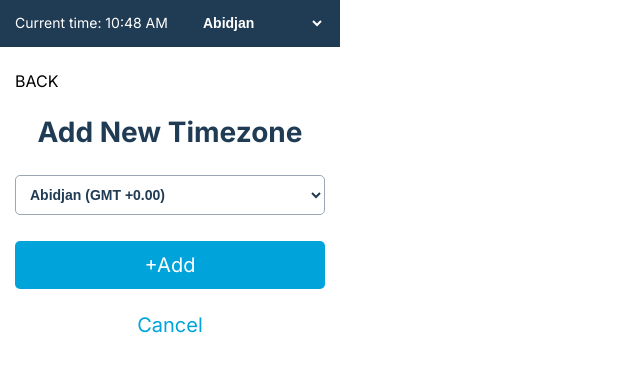
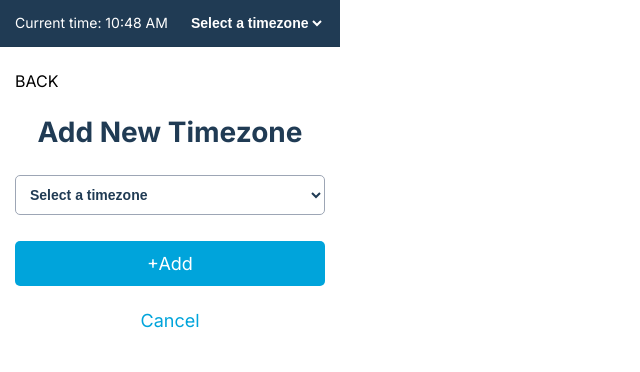
Before and after one commit to dspias/timebees, a React (Create React App) app: page / in a window 1280 px wide. Both pictures are taken after a click on the element "+ Add New Timezone". Shown: the top 372 px of the page, without its empty margins (0-640 px from the left). Built offline with nearby package versions, Linux system fonts and the light colour scheme.

Commit message:
Popup page done

```diff
--- a/src/App.tsx
+++ b/src/App.tsx
@@ -6,22 +6,29 @@ import SavedTimezones from './components/SavedTimezones';
 import TrackAll from './components/TrackAll';
 import shareIcon from './share-feedback.png';
 
-function App() {
+type StorageType = {
+  localtimezone?: string | undefined;
+  timezonelist?: string[] | undefined;
+  isalltrack?: boolean | undefined;
+};
+
+function App({localtimezone, timezonelist, isalltrack}: StorageType) {
   let [viewPage, setViewPage] = useState('main');
+  let [zonelist, setZonelist] = useState(() => timezonelist ? timezonelist : []);
   return (
     <div className="App">
       <div className="fw-md wrapper">
-        <Header />
+        <Header localtimezone={localtimezone}/>
         {viewPage === 'main' ? (
           <>
-            <TrackAll />
+            <TrackAll isalltrack={isalltrack}/>
             <h5
               className="text-blue text-center cursor-pointer fs-xs fw-lg"
               onClick={e => setViewPage('add')}
             >
               + Add New Timezone
             </h5>
-            <SavedTimezones />
+            <SavedTimezones timezonelist={zonelist} />
             <div className="gutter">
               <p className="cursor-pointer flex mb-4">
                 <img src={shareIcon} alt="share Icon" width={18} height={18} />
@@ -32,7 +39,7 @@ function App() {
         ) : (
           <>
             <div className="gutter">
-              <AddTimezone change={setViewPage}/>
+              <AddTimezone change={setViewPage} timezonelist={zonelist} updateList={setZonelist}/>
             </div>
           </>
         )}
--- a/src/components/AddTimezone.tsx
+++ b/src/components/AddTimezone.tsx
@@ -1,22 +1,41 @@
-import React from "react";
+import React, { useState } from "react";
 import SelectDropdown from "./SelectDropdown";
+
 type ChangeFunction = (s: string) => void;
+type updateListFunction = (s: string[]) => void;
+type AddTimezoneType = {
+  change: ChangeFunction;
+  timezonelist: string[];
+  updateList: updateListFunction;
+};
 
-const AddTimezone = ({change}: {change: ChangeFunction}) => {
+const AddTimezone = ({change, timezonelist, updateList}: AddTimezoneType) => {
+  let [timezone, setTimezone] = useState('');
+  const setTimezoneList = (value: string) => {
+    const hasAlready = timezonelist.find((item) => item === value);
+    if (value !== '' && !hasAlready) {
+      timezonelist.push(value);
+      chrome.storage.sync.set({ timezonelist }).then(() => {
+        updateList(timezonelist);
+      });
+    }
+    change('main');
+  };
   return (
     <>
       <p onClick={e => change('main')} className="cursor-pointer my-4">BACK</p>
       <h4 className="fs-xxl text-primary my-2 text-center">Add New Timezone</h4>
       <div className="my-1">
-        <SelectDropdown classes="add-timezone" isFullText={true}/>
+        <SelectDropdown callback={setTimezone} classes="add-timezone" isFullText={true}/>
       </div>
       <div
-        className="mt-2 bg-blue w-full text-center py-2 text-white add-button fs-lg cursor-pointer"
+        className="mt-2 bg-blue w-full text-center py-2 text-white add-button fs-md cursor-pointer"
+        onClick={e => setTimezoneList(timezone)}
       >
         +Add
       </div>
       <div
-        className="mt-2 mb-4 w-full text-center py-2 text-blue add-button fs-lg cursor-pointer"
+        className="mt-2 mb-4 w-full text-center py-2 text-blue add-button fs-md cursor-pointer"
         onClick={e => change('main')}
       >
         Cancel
--- a/src/components/DateTime.tsx
+++ b/src/components/DateTime.tsx
@@ -1,7 +1,12 @@
 import  React, { useState , useEffect } from 'react';
 import dayjs, { Dayjs } from "dayjs";
+import timezone from 'dayjs/plugin/timezone';
+import utc from "dayjs/plugin/utc";
 
-const DateTime = () => {
+dayjs.extend(utc)
+dayjs.extend(timezone)
+
+const DateTime = ({zone}: {zone?: string}) => {
   let [date,setDate] = useState(new Date());
   useEffect(() => {
       let timer = setInterval(()=>setDate(new Date()), 1000 )
@@ -9,12 +14,11 @@ const DateTime = () => {
           clearInterval(timer)
       };
   });
-
   const formatTime = (
     date: string | Date | Dayjs,
     timeFormat?: number | null,
   ) => {
-    return dayjs(date).format(timeFormat === 12 ? "h:mm A" : "HH:mm");
+    return dayjs(date).tz(zone).format(timeFormat === 12 ? "h:mm A" : "HH:mm");
   };
 
   return(
--- a/src/components/Header.tsx
+++ b/src/components/Header.tsx
@@ -1,19 +1,34 @@
-import React from 'react';
+import React, { useState } from 'react';
 import DateTime from './DateTime';
 import SelectDropdown from './SelectDropdown';
+import dayjs, { Dayjs } from "dayjs";
+import timezone from 'dayjs/plugin/timezone';
+import utc from "dayjs/plugin/utc";
 
-const Header = () => {
+dayjs.extend(utc)
+dayjs.extend(timezone)
+
+const Header = ({localtimezone}: {localtimezone: string | undefined}) => {
+
+  let [localzone, setLocalzone] = useState(() => localtimezone ? localtimezone : dayjs.tz.guess());
+  const setLocalTimezone = (value: string) => {
+    chrome.storage.sync.set({ localtimezone: value }).then(() => {
+      dayjs.tz.setDefault(value);
+      setLocalzone(value);
+    });
+  };
+
   return (
     <div className="App-header bg-primary w-full">
       <div className="gutter">
         <div className="flex justify-content-between">
           <div className="text-white fs-xs">
             <p className="fw-md fs-xs">
-              Current time: <DateTime />
+              Current time: <DateTime zone={localzone}/>
             </p>
           </div>
           <div className="text-white fs-xs">
-            <SelectDropdown />
+            <SelectDropdown callback={setLocalTimezone} selectedValue={localzone}/>
           </div>
         </div>
       </div>
--- a/src/components/SavedTimezones.tsx
+++ b/src/components/SavedTimezones.tsx
@@ -45,7 +45,7 @@ const Timezone = ({timezone}: {timezone: TimezoneType}) => {
             {truncate(timezone.countryName)}
           </p>
           <h4 className="fs-lg fw-xxl my-0 text-primary">
-            <DateTime />
+            <DateTime zone={timezone.zoneName} />
           </h4>
           <p className="mb-0 fs-xs fw-xs text-gray" title={timezone.countryName}>
             {offsetConvert(timezone.gmtOffset)}
@@ -56,12 +56,13 @@ const Timezone = ({timezone}: {timezone: TimezoneType}) => {
   );
 };
 
-const SavedTimezones = () => {
+const SavedTimezones = ({ timezonelist }: { timezonelist: string[] }) => {
+  const lists = timezones.filter((timezone: TimezoneType) => timezonelist.includes(timezone.zoneName));
   return (
     <>
       <div className="gutter">
-        {timezones.map((timezone: TimezoneType, index: number) => (
-              <Timezone key={index} timezone={timezone} />
+        {lists.map((timezone: TimezoneType, index: number) => (
+            <Timezone key={index} timezone={timezone} />
           ))}
       </div>
     </>
--- a/src/components/SelectDropdown.tsx
+++ b/src/components/SelectDropdown.tsx
@@ -5,7 +5,15 @@ type SelectType = {
   text: string;
   value: string | number;
 };
-const SelectDropdown = ({classes = "timezone", isFullText = false}: {classes?: string, isFullText?: boolean}) => {
+
+type SelectDropdownType = {
+  selectedValue?: string;
+  classes?: string;
+  isFullText?: boolean;
+  callback: (value: string) => void;
+};
+
+const SelectDropdown = ({selectedValue, classes = "timezone", isFullText = false, callback}: SelectDropdownType) => {
   const offsetConvert = (gmtOffset: number) => {
     gmtOffset = gmtOffset / 3600;
     return `${(gmtOffset >= 0) ? '+' : ''}${gmtOffset.toFixed(2)}`
@@ -15,15 +23,20 @@ const SelectDropdown = ({classes = "timezone", isFullText = false}: {classes?: s
     const text = `${(zone[zone.length-1].replace(/_|-/," "))} ${(isFullText) ? `(${timezone.abbreviation} ${offsetConvert(timezone.gmtOffset)})` : ''}`;
     return { text: text, value: timezone.zoneName };
   });
-  const [selectedTimezone, setSelectedTimezone] = useState(list[0].value);
+  const [selectedTimezone, setSelectedTimezone] = useState(selectedValue);
+  const changeTimezone = (e: any) => {
+    setSelectedTimezone(e.target.value)
+    callback(e.target.value);
+  };
 
   return (
     <select
       className={classes}
       id="timezone"
       value={selectedTimezone}
-      onChange={e => setSelectedTimezone(e.target.value)}
+      onChange={e => changeTimezone(e)}
     >
+      <option value="">Select a timezone</option>
       {list.map((item, index) => {
         return (
           <option key={index} value={item.value}>{item.text}</option>
--- a/src/components/ToggleSwitch.tsx
+++ b/src/components/ToggleSwitch.tsx
@@ -1,9 +1,16 @@
-import React from "react";
+import React, { useState } from "react";
 
-const ToggleSwitch = () => {
+const ToggleSwitch = ({isalltrack}: {isalltrack: boolean | undefined}) => {
+  let [istrack, setIstrack] = useState(() => (isalltrack !== undefined) ? isalltrack : false);
+  const setTrack = () => {
+    const value = !istrack;
+    chrome.storage.sync.set({ isalltrack: value }).then(() => {
+      setIstrack(value);
+    });
+  };
   return (
     <span className="toggler">
-      <input type="checkbox" className="d-none" id="switch" />
+      <input type="checkbox" className="d-none" id="switch"  checked={istrack} onChange={(e) => setTrack()}/>
       <label htmlFor="switch">Toggle</label>
     </span>
   );
--- a/src/components/TrackAll.tsx
+++ b/src/components/TrackAll.tsx
@@ -1,7 +1,7 @@
 import React from "react";
 import ToggleSwitch from "./ToggleSwitch";
 
-const TrackAll = () => {
+const TrackAll = ({isalltrack}: {isalltrack: boolean | undefined}) => {
   return (
     <div className="track-all w-full">
       <div className="gutter">
@@ -13,7 +13,7 @@ const TrackAll = () => {
           </div>
           <div className="fs-xs">
             <div className="my-1">
-              <ToggleSwitch />
+              <ToggleSwitch isalltrack={isalltrack}/>
             </div>
           </div>
         </div>
--- a/src/index.tsx
+++ b/src/index.tsx
@@ -7,11 +7,14 @@ import reportWebVitals from './reportWebVitals';
 const root = ReactDOM.createRoot(
   document.getElementById('root') as HTMLElement
 );
-root.render(
-  <React.StrictMode>
-    <App />
-  </React.StrictMode>
-);
+chrome.storage.sync.get().then((storage) => {
+  console.log(storage);
+  root.render(
+    <React.StrictMode>
+      <App localtimezone={storage.localtimezone} timezonelist={storage.timezonelist} isalltrack={storage.isalltrack}/>
+    </React.StrictMode>
+  );
+});
 
 // If you want to start measuring performance in your app, pass a function
 // to log results (for example: reportWebVitals(console.log))
```
Also changed, not shown: public/manifest.json.
